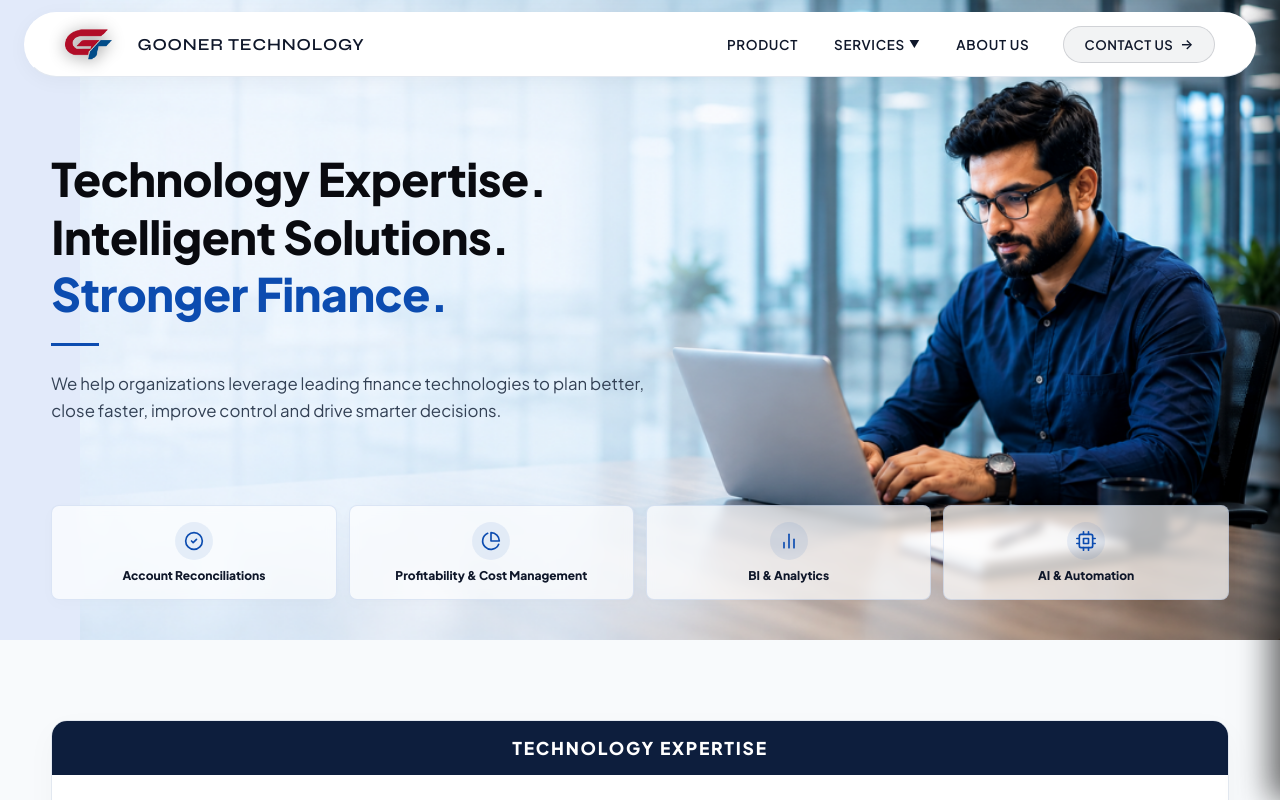
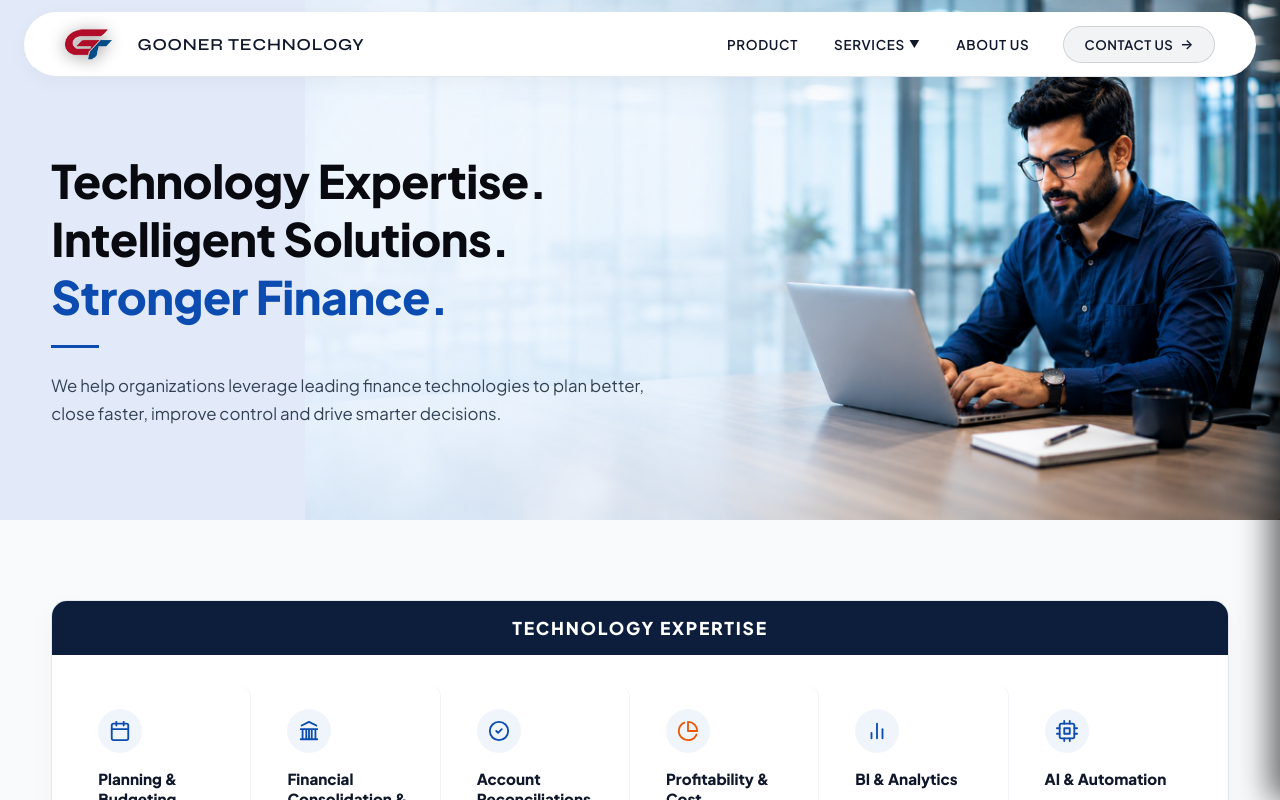
Before and after one commit to Harshit-1309/Gooner_tech, a React (Vite) app: page /product in a window 1280 px wide. Shown: the top 800 px of the page. Built offline with nearby package versions, Linux system fonts and the light colour scheme; the HTML template or start-up script is replaced by a standard one.

Commit message:
feat: Completely remove all pills from the product page hero section

```diff
--- a/src/pages/Product.jsx
+++ b/src/pages/Product.jsx
@@ -8,45 +8,7 @@ export default function Product() {
     window.scrollTo(0, 0);
   }, []);
 
-  const pills = [
-    {
-      label: 'Account Reconciliations',
-      icon: (
-        <svg viewBox="0 0 24 24" fill="none" stroke="currentColor" strokeWidth="2" strokeLinecap="round" strokeLinejoin="round">
-          <circle cx="12" cy="12" r="10"/>
-          <path d="m9 12 2 2 4-4"/>
-        </svg>
-      )
-    },
-    {
-      label: 'Profitability & Cost Management',
-      icon: (
-        <svg viewBox="0 0 24 24" fill="none" stroke="currentColor" strokeWidth="2" strokeLinecap="round" strokeLinejoin="round">
-          <path d="M21.21 15.89A10 10 0 1 1 8 2.83M22 12A10 10 0 0 0 12 2v10z"/>
-        </svg>
-      )
-    },
-    {
-      label: 'BI & Analytics',
-      icon: (
-        <svg viewBox="0 0 24 24" fill="none" stroke="currentColor" strokeWidth="2" strokeLinecap="round" strokeLinejoin="round">
-          <line x1="18" y1="20" x2="18" y2="10"/>
-          <line x1="12" y1="20" x2="12" y2="4"/>
-          <line x1="6" y1="20" x2="6" y2="14"/>
-        </svg>
-      )
-    },
-    {
-      label: 'AI & Automation',
-      icon: (
-        <svg viewBox="0 0 24 24" fill="none" stroke="currentColor" strokeWidth="2" strokeLinecap="round" strokeLinejoin="round">
-          <rect x="4" y="4" width="16" height="16" rx="2" ry="2"/>
-          <rect x="9" y="9" width="6" height="6"/>
-          <path d="M9 1v3M15 1v3M9 20v3M15 20v3M20 9h3M20 15h3M1 9h3M1 15h3"/>
-        </svg>
-      )
-    }
-  ];
+
 
   const techExpertise = [
     {
@@ -192,15 +154,7 @@ export default function Product() {
             <div className="prod-hero__spacer" />
           </div>
 
-          {/* Sub-hero Pills */}
-          <div className="prod-hero__pills">
-            {pills.map((pill) => (
-              <div key={pill.label} className="prod-hero-pill">
-                <div className="prod-hero-pill__icon">{pill.icon}</div>
-                <span className="prod-hero-pill__text">{pill.label}</span>
-              </div>
-            ))}
-          </div>
+
         </div>
       </section>
 
```
Also changed, not shown: 1 other file (tests, documents, lock files or other folders).
